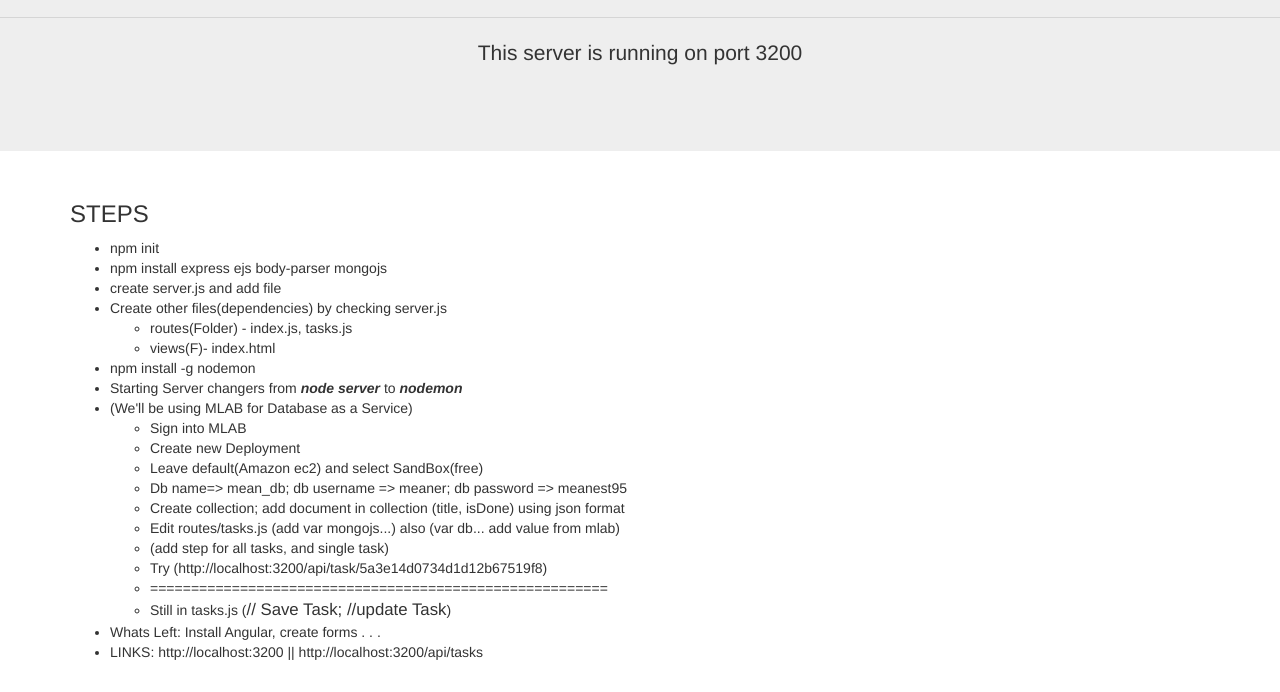
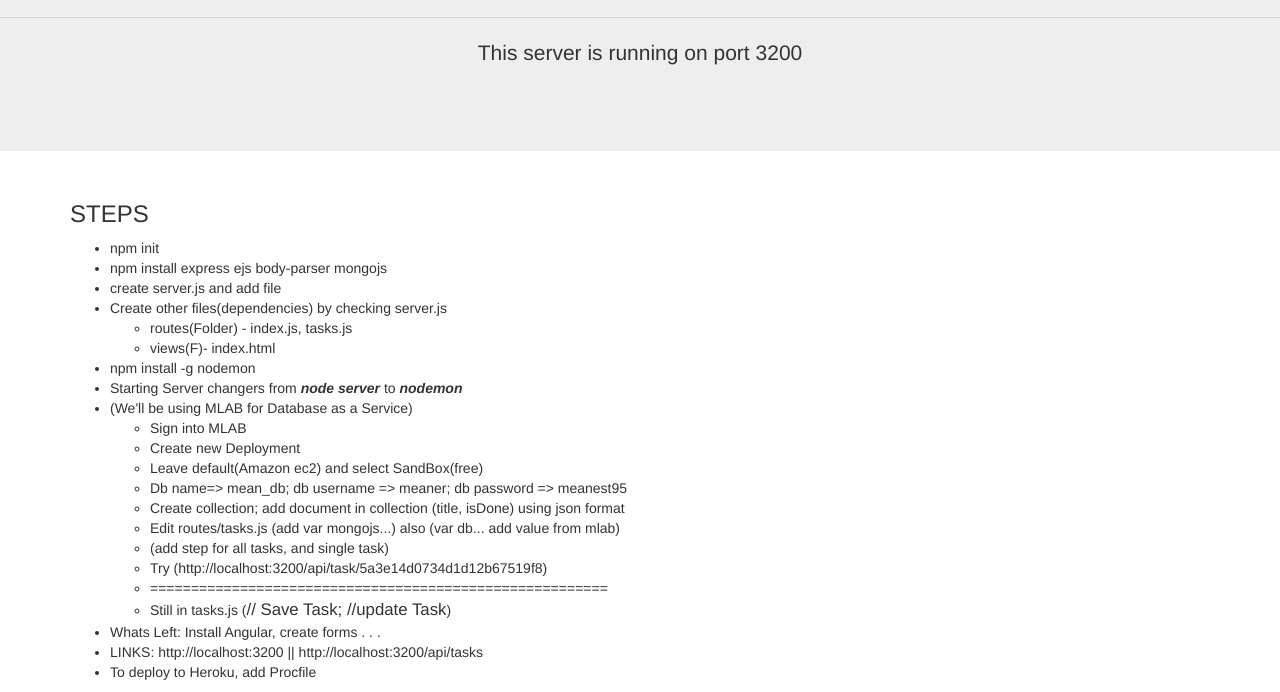
Before and after one commit to ohiodn8/mean, a website: page views/index.html in a window 1280 px wide. Shown: the part 140-832 px from the top of the page. Drawn offline with nearby package versions, Linux system fonts and the light colour scheme.

Commit message:
first commit

```diff
--- a/views/index.html
+++ b/views/index.html
@@ -42,6 +42,7 @@
         </ul>
         <li>Whats Left: Install Angular, create forms . . .</li>
         <li>LINKS: http://localhost:3200  ||  http://localhost:3200/api/tasks</li>
+        <li>To deploy to Heroku, add Procfile</li>
     </ul>
 </div>
 </body>
```
Also changed, not shown: 1 other file.
